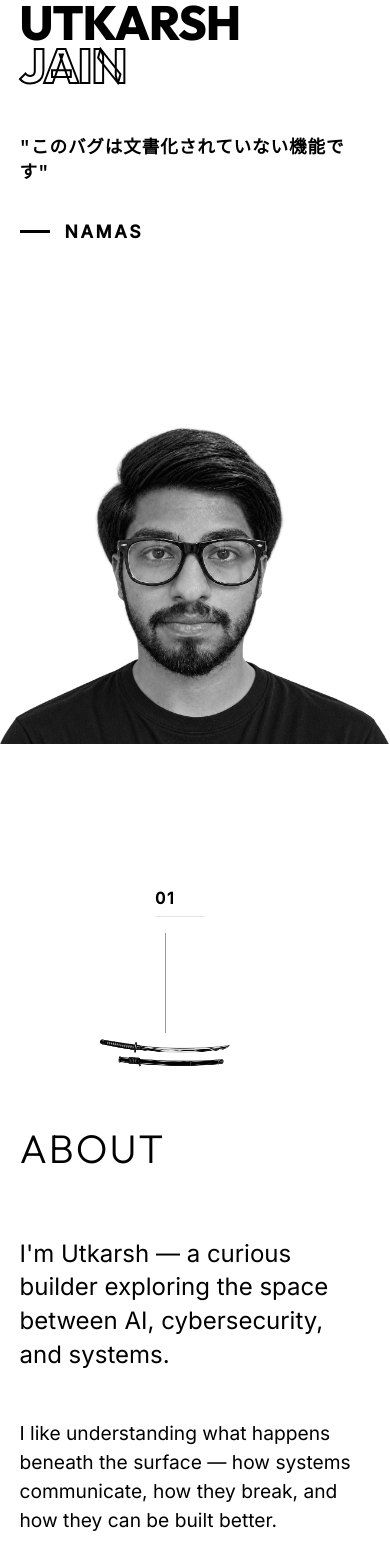
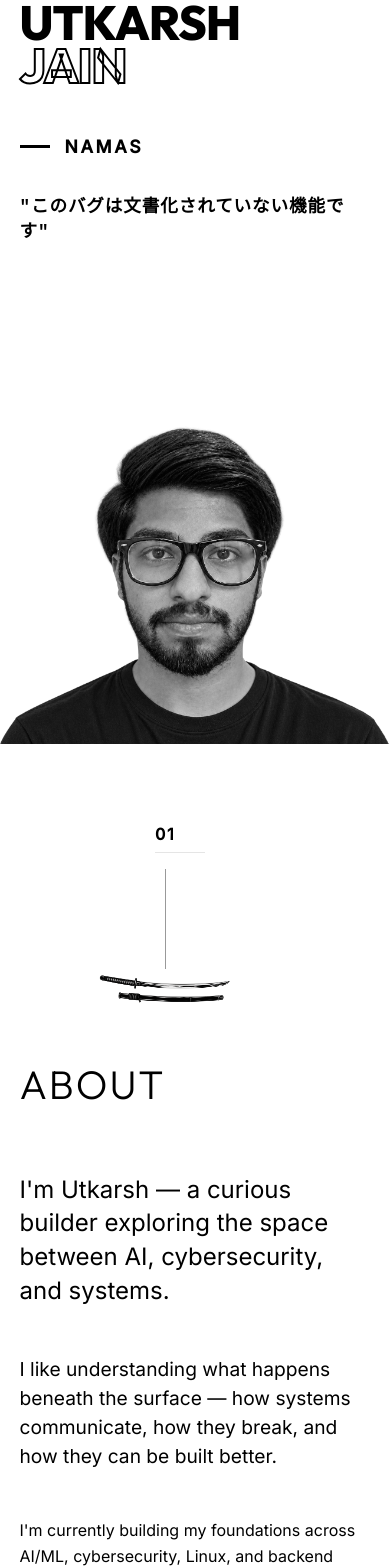
Before and after one commit to utkarshjain1338-hub/Portfolio, a React (Vite) app: page / in a window 390 px wide. Shown: the part 100-1668 px from the top of the page. Built offline with nearby package versions, Linux system fonts and the light colour scheme.

Commit message:
feat fix the bug in respnse in mobile view

```diff
--- a/src/components/SectionLayout.tsx
+++ b/src/components/SectionLayout.tsx
@@ -1,6 +1,7 @@
 import { motion } from 'framer-motion';
 import { ReactNode } from 'react';
 import { useScrollDirection } from '../hooks/useScrollDirection';
+import { useMediaQuery } from '../hooks/useMediaQuery';
 
 interface SectionLayoutProps {
   id: string;
@@ -13,10 +14,11 @@ interface SectionLayoutProps {
 
 const SectionLayout = ({ id, number, title, leftRailContent, rightRailContent, children }: SectionLayoutProps) => {
   const isUp = useScrollDirection();
+  const isMobile = useMediaQuery('(max-width: 768px)');
   const durationMult = isUp ? 0.3 : 1;
 
   return (
-    <section id={id} style={{ padding: '8rem 5%', minHeight: '100vh', display: 'flex', flexDirection: 'column', alignItems: 'center' }}>
+    <section id={id} style={{ padding: isMobile ? '4rem 5%' : '8rem 5%', minHeight: '100vh', display: 'flex', flexDirection: 'column', alignItems: 'center' }}>
       <div className="section-grid">
 
         {/* Left Rail */}
--- a/src/sections/Hero.tsx
+++ b/src/sections/Hero.tsx
@@ -150,7 +150,7 @@ const Hero = () => {
           zIndex: 20,
           width: '100%',
           maxWidth: isMobile ? '100vw' : '750px',
-          height: isMobile ? '55vh' : '92vh',
+          height: isMobile ? '85vh' : '92vh',
           opacity: isMobile ? 0.8 : 1
         }}
       >
@@ -192,9 +192,9 @@ const Hero = () => {
         transition={{ duration: 1.5, delay: 4.8 }}
         style={{
           position: 'absolute',
-          top: isMobile ? '28vh' : '45vh',
+          top: isMobile ? '35vh' : '45vh',
           left: '5vw',
-          zIndex: 25,
+          zIndex: 30,
           maxWidth: isMobile ? '90vw' : '400px',
         }}
       >
@@ -208,10 +208,10 @@ const Hero = () => {
         transition={{ duration: 1, delay: 4.5, ease: [0.16, 1, 0.3, 1] }}
         style={{
           position: 'absolute',
-          top: isMobile ? '38vh' : 'auto',
+          top: isMobile ? '28vh' : 'auto',
           bottom: isMobile ? 'auto' : '15vh',
           left: '5vw',
-          zIndex: 25,
+          zIndex: 30,
         }}
       >
         <Typewriter />
```
